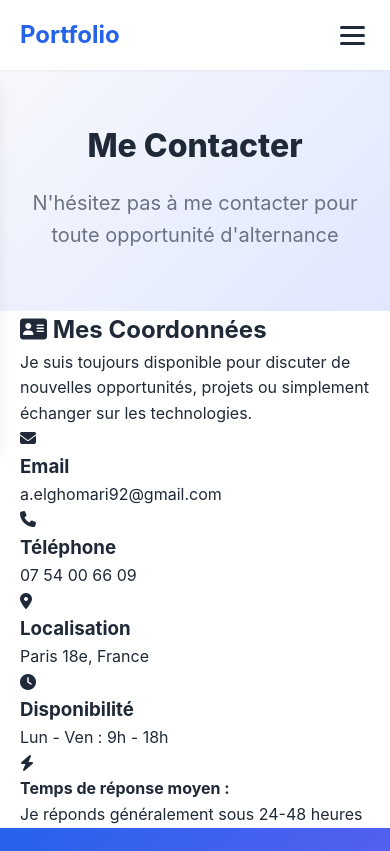
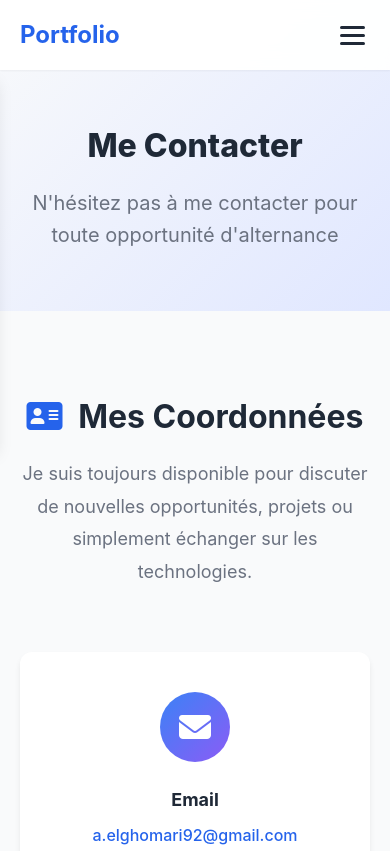
Before and after one commit to alaeddine418/alaeddine418.github.io, a plain HTML site: page contact.html in a window 390 px wide. Shown: the top 851 px of the page. Drawn offline with Linux system fonts and the light colour scheme.

Commit message:
styles.css
Signed-off-by: alaeddine418 <a.elghomari92@gmail.com>

```diff
--- a/styles.css
+++ b/styles.css
@@ -650,21 +650,22 @@ ul {
 }
 
 .profile-card img {
-    width: 200px;
-    height: 200px;
+    width: 280px;
+    height: 280px;
     border-radius: 50%;
     margin: 0 auto 1.5rem;
     object-fit: cover;
     border: 4px solid var(--primary-light);
+    display: block;
 }
 
 .profile-placeholder {
-    width: 200px;
-    height: 200px;
+    width: 280px;
+    height: 280px;
     border-radius: 50%;
     margin: 0 auto 1.5rem;
     background: linear-gradient(135deg, var(--primary-light) 0%, var(--secondary-color) 100%);
-    display: flex;
+    display: none; /* Caché par défaut */
     flex-direction: column;
     align-items: center;
     justify-content: center;
@@ -1966,3 +1967,205 @@ ul {
         width: 100%;
     }
 }
+/* ========================================
+   Contact Simple Page Styles
+   ======================================== */
+.contact-simple-section {
+    padding: 80px 0;
+    background: var(--bg-light);
+}
+
+.contact-simple-container {
+    max-width: 900px;
+    margin: 0 auto;
+}
+
+.contact-intro-text {
+    text-align: center;
+    margin-bottom: 4rem;
+}
+
+.contact-intro-text h2 {
+    font-size: 2rem;
+    margin-bottom: 1rem;
+    color: var(--text-dark);
+}
+
+.contact-intro-text h2 i {
+    color: var(--primary-color);
+    margin-right: 0.5rem;
+}
+
+.contact-intro-text p {
+    font-size: 1.125rem;
+    color: var(--text-light);
+    line-height: 1.8;
+    max-width: 700px;
+    margin: 0 auto;
+}
+
+.contact-simple-cards {
+    display: grid;
+    grid-template-columns: repeat(auto-fit, minmax(280px, 1fr));
+    gap: 2rem;
+    margin-bottom: 3rem;
+}
+
+.contact-simple-card {
+    background: var(--bg-white);
+    padding: 2.5rem 2rem;
+    border-radius: var(--border-radius);
+    box-shadow: var(--shadow-md);
+    display: flex;
+    align-items: center;
+    gap: 1.5rem;
+    transition: var(--transition);
+}
+
+.contact-simple-card:hover {
+    transform: translateY(-5px);
+    box-shadow: var(--shadow-xl);
+}
+
+.contact-simple-icon {
+    width: 70px;
+    height: 70px;
+    background: linear-gradient(135deg, var(--primary-light) 0%, var(--secondary-color) 100%);
+    border-radius: 50%;
+    display: flex;
+    align-items: center;
+    justify-content: center;
+    flex-shrink: 0;
+}
+
+.contact-simple-icon i {
+    font-size: 2rem;
+    color: white;
+}
+
+.contact-simple-content {
+    flex: 1;
+}
+
+.contact-simple-content h3 {
+    font-size: 1.125rem;
+    margin-bottom: 0.5rem;
+    color: var(--text-dark);
+}
+
+.contact-simple-content a {
+    color: var(--primary-color);
+    font-size: 1rem;
+    font-weight: 500;
+    transition: var(--transition);
+}
+
+.contact-simple-content a:hover {
+    color: var(--primary-dark);
+}
+
+.contact-simple-content p {
+    color: var(--text-light);
+    font-size: 1rem;
+    margin: 0;
+}
+
+.social-links-section {
+    background: var(--bg-white);
+    padding: 2.5rem;
+    border-radius: var(--border-radius);
+    box-shadow: var(--shadow-md);
+    margin-bottom: 2rem;
+    text-align: center;
+}
+
+.social-links-section h3 {
+    font-size: 1.5rem;
+    margin-bottom: 2rem;
+    color: var(--text-dark);
+}
+
+.social-links-section h3 i {
+    color: var(--primary-color);
+    margin-right: 0.5rem;
+}
+
+.social-links-simple {
+    display: grid;
+    grid-template-columns: repeat(auto-fit, minmax(200px, 1fr));
+    gap: 1.5rem;
+}
+
+.social-link-simple {
+    display: flex;
+    align-items: center;
+    justify-content: center;
+    gap: 1rem;
+    padding: 1.25rem 1.5rem;
+    background: var(--bg-light);
+    border-radius: var(--border-radius);
+    border: 2px solid var(--border-color);
+    transition: var(--transition);
+    font-weight: 600;
+    color: var(--text-dark);
+}
+
+.social-link-simple:hover {
+    background: var(--primary-color);
+    border-color: var(--primary-color);
+    color: white;
+    transform: translateY(-3px);
+    box-shadow: var(--shadow-lg);
+}
+
+.social-link-simple i {
+    font-size: 1.5rem;
+}
+
+.response-info {
+    display: flex;
+    align-items: center;
+    gap: 1.5rem;
+    padding: 2rem;
+    background: linear-gradient(135deg, var(--primary-light) 0%, var(--secondary-color) 100%);
+    border-radius: var(--border-radius);
+    color: white;
+    box-shadow: var(--shadow-md);
+}
+
+.response-info i {
+    font-size: 2.5rem;
+    flex-shrink: 0;
+}
+
+.response-info strong {
+    display: block;
+    font-size: 1.125rem;
+    margin-bottom: 0.25rem;
+}
+
+.response-info p {
+    margin: 0;
+    opacity: 0.95;
+}
+
+/* Responsive */
+@media (max-width: 768px) {
+    .contact-simple-cards {
+        grid-template-columns: 1fr;
+    }
+
+    .social-links-simple {
+        grid-template-columns: 1fr;
+    }
+
+    .contact-simple-card {
+        flex-direction: column;
+        text-align: center;
+    }
+
+    .response-info {
+        flex-direction: column;
+        text-align: center;
+    }
+}
```
